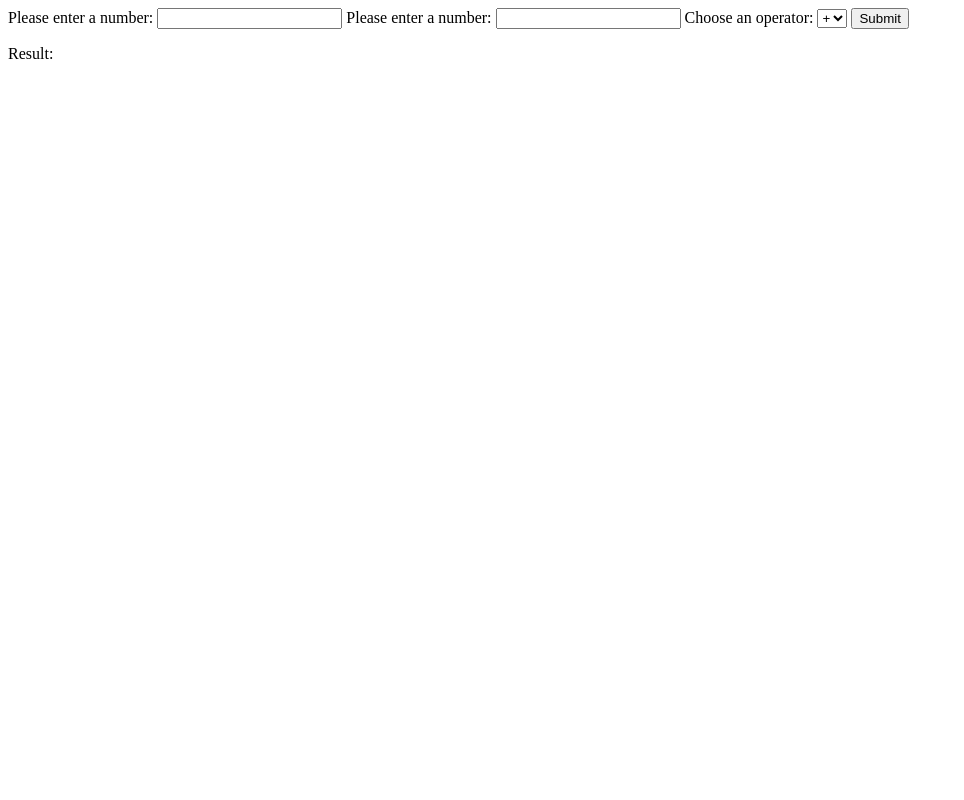
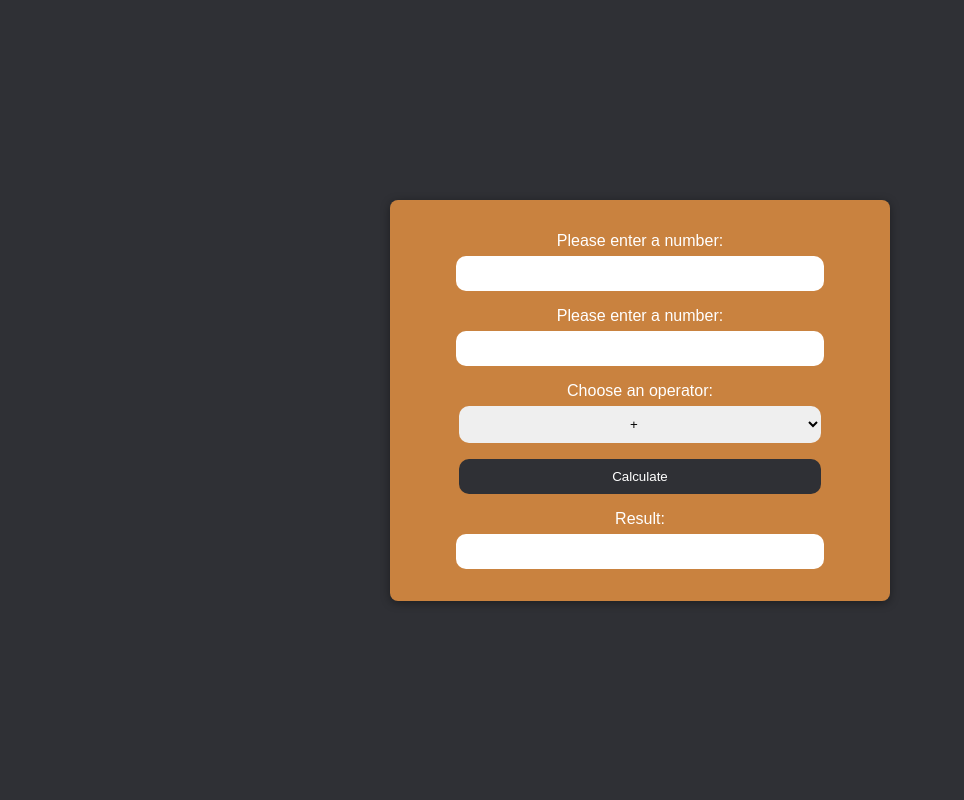
Before and after one commit to CSfrogy/PHP-calculator, a PHP site: page / in a window 1280 px wide. Shown: the whole page, without its empty margins (0-964 px from the left). Run offline with PHP 8.4, Linux system fonts and the light colour scheme.

Commit message:
css file styling is done

```diff
--- /dev/null
+++ b/css/style.css
@@ -0,0 +1,65 @@
+@import url('https://fonts.googleapis.com/css2?family=IBM+Plex+Mono:ital,wght@0,100;0,200;0,300;0,400;0,500;0,600;0,700;1,100;1,200;1,300;1,400;1,500;1,600;1,700&display=swap');
+body {
+    margin: 0;
+    min-height: 100vh;
+    display: flex;
+    justify-content: center;
+    align-items: center;
+    background-color: #2f3035;
+    font-family: Arial, sans-serif;
+}
+
+.main-container {
+    width: 100%;
+    max-width: 500px;
+    padding: 20px;
+}
+
+.form-container {
+    color: white;
+    background: #c9823f;
+    padding: 2rem;
+    border-radius: 8px;
+    box-shadow: 0 2px 10px rgba(0,0,0,0.4);
+}
+
+form {
+    display: flex;
+    flex-direction: column;
+    align-items: center; /* This centers all form children */
+    gap: 1rem; /* Adds consistent spacing between form elements */
+}
+
+label {
+    color: white;
+    width: 100%;
+    text-align: center;
+    margin-bottom: -10px;
+}
+
+input, select {
+    width: 80%;
+    padding: 10px;
+    border: none;
+    border-radius: 10px;
+    text-align: center;
+}
+
+select {
+    width: 83%;
+}
+
+button {
+    width: 83%;
+    padding: 10px;
+    background: #2f3035;
+    color: white;
+    border: none;
+    border-radius: 10px;
+    cursor: pointer;
+    transition: background 0.3s;
+}
+
+button:hover {
+    background: #1a1a1d;
+}
--- a/index.php
+++ b/index.php
@@ -5,15 +5,17 @@
     <meta name="viewport"
         content="width=device-width, user-scalable=no, initial-scale=1.0, maximum-scale=1.0, minimum-scale=1.0">
     <meta http-equiv="X-UA-Compatible" content="ie=edge">
+    <link rel="stylesheet" href="css/style.css">
     <title>SimpleCount</title>
 </head>
 <body>
-    <div class="main-container">
-        <form method="post" action="#">
+    <main class="main-container">
+        <div class="form-container">
+            <form action="#" method="post">
                 <label for="number1">Please enter a number:</label>
-                <input type="number" id="number1" name="number1">
+                <input type="text" id="number1" name="number1">
                 <label for="number2">Please enter a number:</label>
-                <input type="number" id="number2" name="number2">
+                <input type="text" id="number2" name="number2">
                 <label for="operator">Choose an operator:</label>
 
                 <select name="operator" id="operator">
@@ -22,9 +24,11 @@
                     <option value="multi">*</option>
                     <option value="div">/</option>
                 </select>
-            <input type="submit" value="Submit">
-            <p>Result:</p>
+                <button>Calculate</button>
+                <label for="result">Result:</label>
+                <input type="text" id="result" name="result">
             </form>
         </div>
+    </main>
 </body>
 </html>
```
Lines whose indentation alone changed are shown as unchanged.
